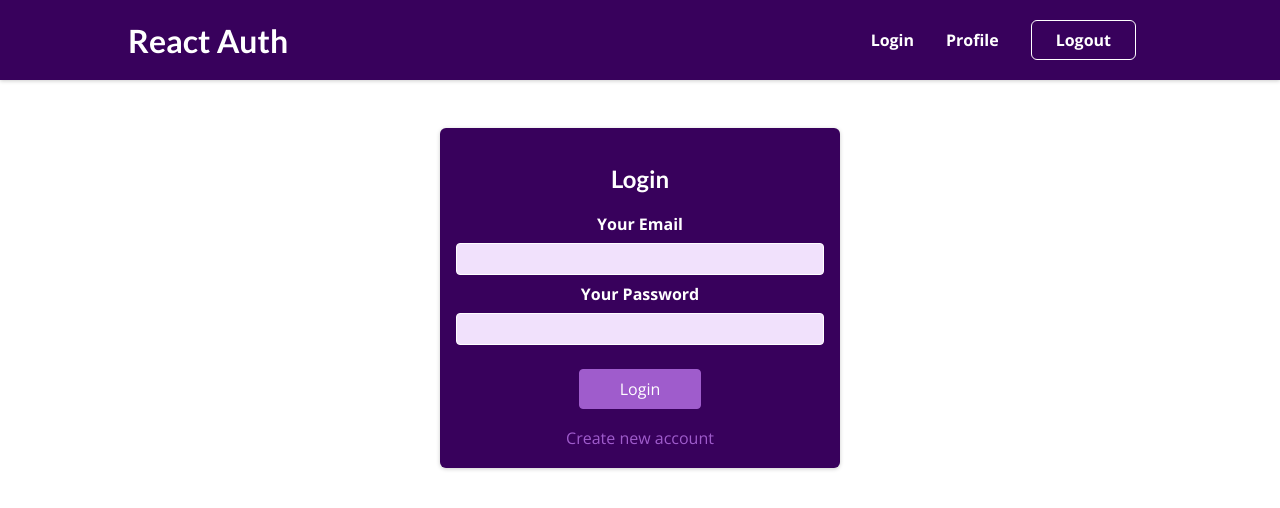
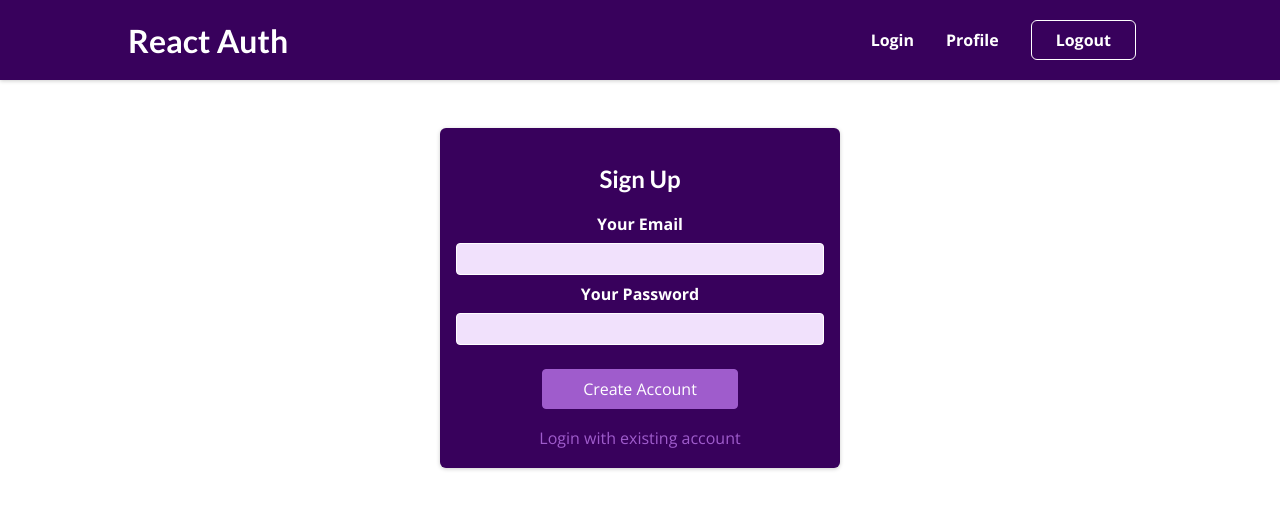
Before and after one commit to Simranjit884/user-auth, a React (Create React App) app: page /auth in a window 1280 px wide. Shown: the top 508 px of the page. Built offline with nearby package versions, Linux system fonts and the light colour scheme.

Commit message:
fixing error

```diff
--- a/src/components/Auth/AuthForm.js
+++ b/src/components/Auth/AuthForm.js
@@ -3,8 +3,8 @@ import { useRef, useState } from "react";
 import classes from "./AuthForm.module.css";
 
 const AuthForm = () => {
-  const [isLogin, setIsLogin] = useState(true);
-  const [isLoading, setIsLoading] = useState(true);
+  const [isLogin, setIsLogin] = useState(false);
+  const [isLoading, setIsLoading] = useState(false);
 
   const emailInputRef = useRef();
   const passwordInputRef = useRef();
@@ -67,7 +67,8 @@ const AuthForm = () => {
           />
         </div>
         <div className={classes.actions}>
-          <button>{isLogin ? "Login" : "Create Account"}</button>
+          {!isLoading && <button>{isLogin ? "Login" : "Create Account"}</button>}
+          {isLoading && <p>Sending request...</p>}
           <button
             type="button"
             className={classes.toggle}
--- a/src/components/Auth/AuthForm.module.css
+++ b/src/components/Auth/AuthForm.module.css
@@ -7,6 +7,7 @@
   box-shadow: 0 1px 4px rgba(0, 0, 0, 0.2);
   padding: 1rem;
   text-align: center;
+  color: white
 }
 
 .auth h1 {
```
Also changed, not shown: 1 other file (tests, documents, lock files or other folders).
